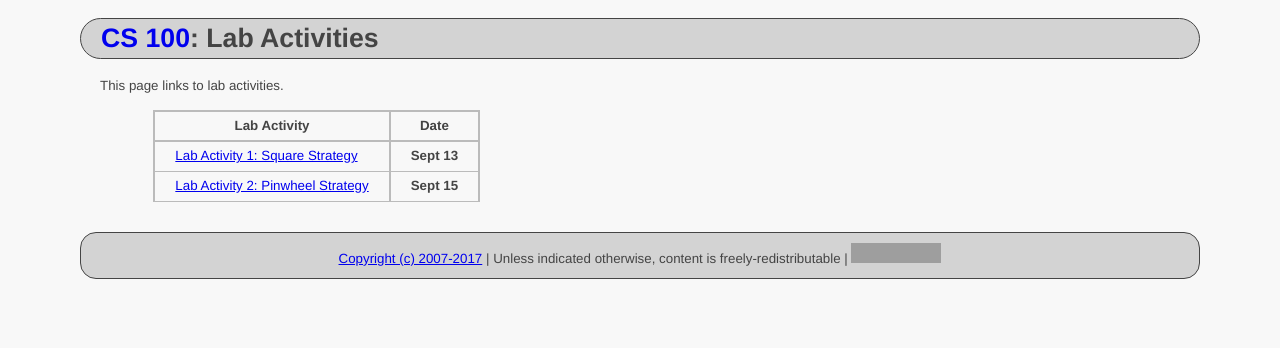
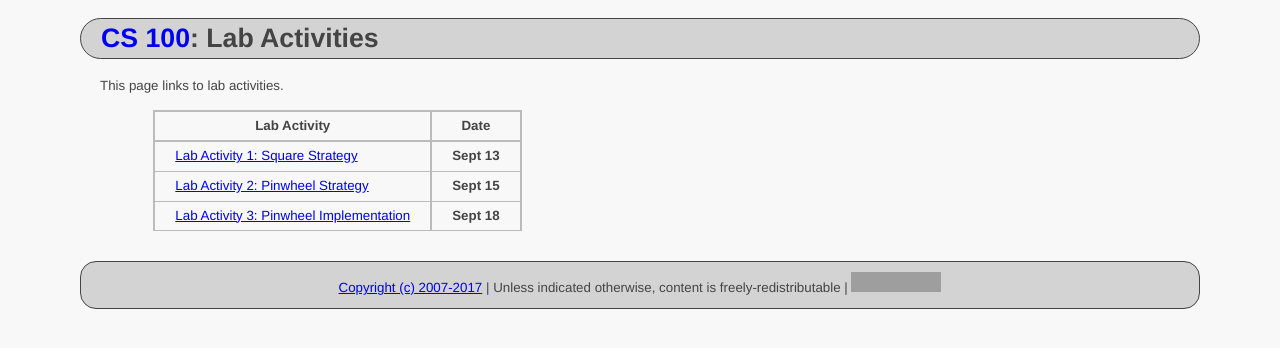
Before and after one commit to ycpcs/cs100-fall2017, a Jekyll site: the page built from labs/index.md, in a window 1280 px wide. Shown: the top 348 px of the page. Built offline with Jekyll 4.4.1, drawn with Linux system fonts in a browser that asks for light colours; grey boxes are pictures that could not be loaded.

Commit message:
add lab 3
add lab 3

```diff
--- a/labs/index.md
+++ b/labs/index.md
@@ -10,6 +10,7 @@ This page links to lab activities.
 > -------------------------------------------------------------------------------------- | ----------- |
 > [Lab Activity 1: Square Strategy](CPADS_Lab1.pdf)                                      | **Sept 13** |
 > [Lab Activity 2: Pinwheel Strategy](CPADS_Lab2.pdf)                                    | **Sept 15** |
+> [Lab Activity 3: Pinwheel Implementation](CPADS_Lab3.pdf)                              | **Sept 18** |
 
 
 <!--
```
Also changed, not shown: 1 other file.
